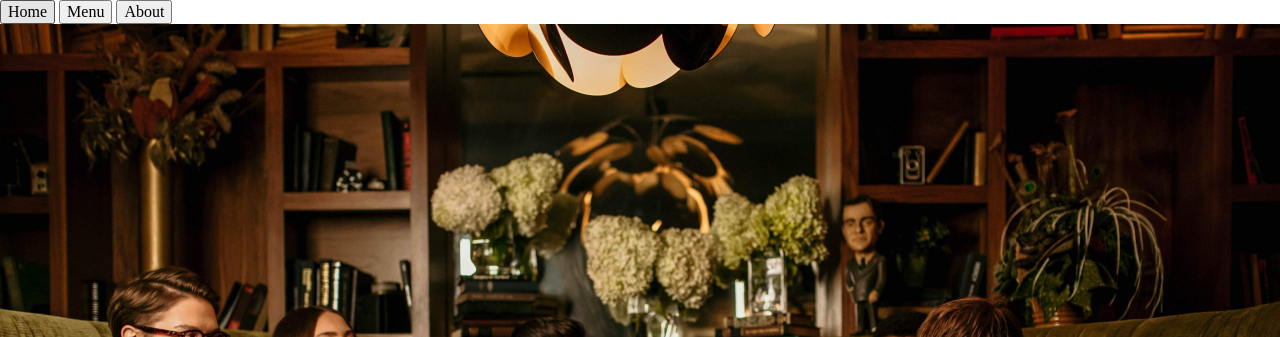
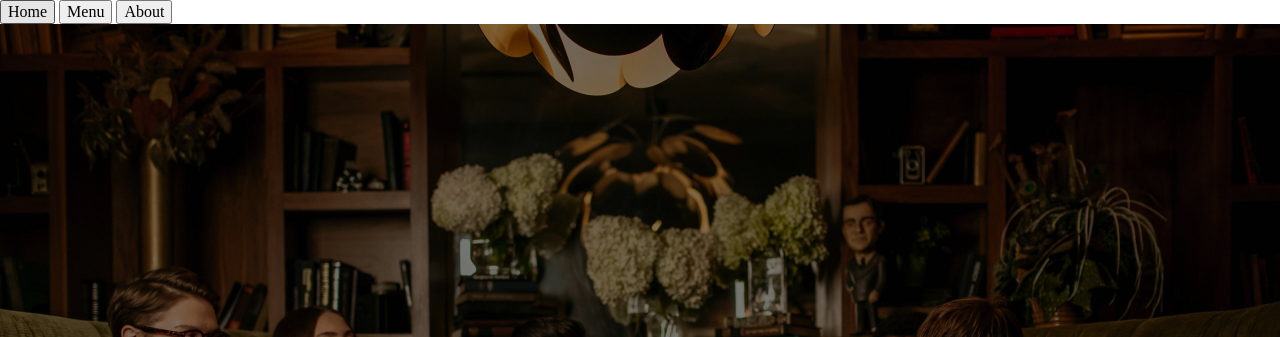
Before and after one commit to cadltop/restaurant-page, a website built with webpack: page src/index.html in a window 1280 px wide. Shown: the top 337 px of the page. Built offline with nearby package versions, Linux system fonts and the light colour scheme.

Commit message:
Add new color background.

```diff
--- a/src/style.css
+++ b/src/style.css
@@ -1,9 +1,9 @@
 /*image source: https://www.opentable.com/blog/coziest-restaurants-united-states-canada/ */
 #container {
-    background-image: url(../images/restaurant-main.jpg);
-    background-size: 100% auto;
-    background-repeat: no-repeat;
-    min-height: 100vh;
+    background-image: linear-gradient(90deg, #00000080, #00000080), url(../images/restaurant-main.jpg);
+    background-size: 100% auto, 100% auto;
+    background-repeat: no-repeat, no-repeat;
+    height: 100vh;
     display: flex;
     justify-content: center;
     align-items: center;
```
